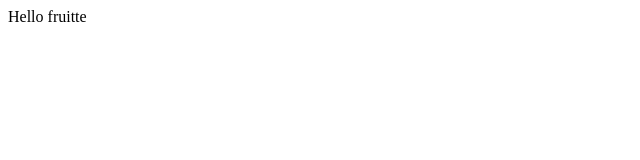
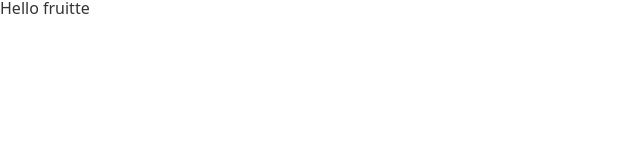
Before and after one commit to Wanted-Pre-Onboarding-Team-8/wanted-pre-onboarding-fruitte, a React (Create React App) app: page / in a window 1280 px wide. Shown: the top 160 px of the page, without its empty margins (0-640 px from the left). Built offline with nearby package versions, Linux system fonts and the light colour scheme.

Commit message:
style: styled-componenets를 이용하여 global style 적용

```diff
--- a/src/index.js
+++ b/src/index.js
@@ -1,10 +1,12 @@
 import React from 'react';
 import ReactDOM from 'react-dom/client';
 import App from './App';
+import GlobalStyle from './styles/GlobalStyle';
 
 const root = ReactDOM.createRoot(document.getElementById('root'));
 root.render(
   <React.StrictMode>
+    <GlobalStyle />
     <App />
   </React.StrictMode>,
 );
--- /dev/null
+++ b/src/styles/GlobalStyle.jsx
@@ -0,0 +1,11 @@
+import { createGlobalStyle } from 'styled-components';
+import reset from './reset.scss';
+
+const GlobalStyle = createGlobalStyle`
+  ${reset}
+  body {
+    font-size: 16px;
+  }
+`;
+
+export default GlobalStyle;
```
